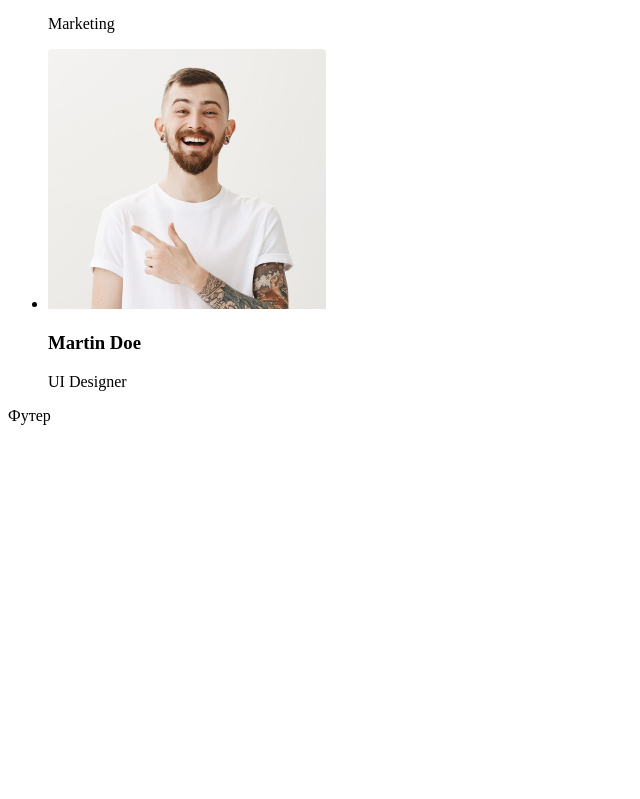
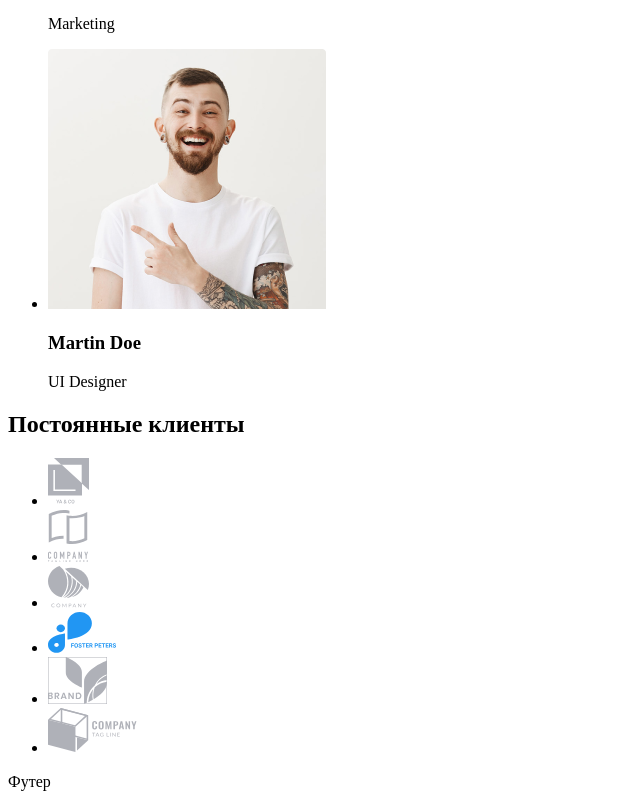
Before and after one commit to Alex-BC/goit-markup-hw-01, a plain HTML site: page index.html in a window 1280 px wide. Shown: the part 3061-3860 px from the top of the page, without its empty margins (0-640 px from the left). Before the commit the page ends 3494 px from the top, so only its background shows below. Drawn offline with Linux system fonts and the light colour scheme.

Commit message:
Update index.html

```diff
--- a/index.html
+++ b/index.html
@@ -136,6 +136,30 @@
         </ul>
       </section>
 
+      <section>
+        <h2>Постоянные клиенты</h2>
+        <ul>
+          <li>
+            <img src="./img/logo-1.svg" alt="Клиент 1">
+          </li>
+          <li>
+            <img src="./img/logo-2.svg" alt="Клиент 2">
+          </li>
+          <li>
+            <img src="./img/logo-3.svg" alt="Клиент 3">
+          </li>
+          <li>
+            <img src="./img/logo-4.svg" alt="Клиент 4">
+          </li>
+          <li>
+            <img src="./img/logo-5.svg" alt="Клиент 5">
+          </li>
+          <li>
+            <img src="./img/logo-6.svg" alt="Клиент 6">
+          </li>
+        </ul>
+      </section>
+
     </main>
 
     <!--Футер-->
```
Also changed, not shown: img/logo-1.svg (added), img/logo-2.svg (added), img/logo-3.svg (added), img/logo-4.svg (added), img/logo-5.svg (added), img/logo-6.svg (added).
